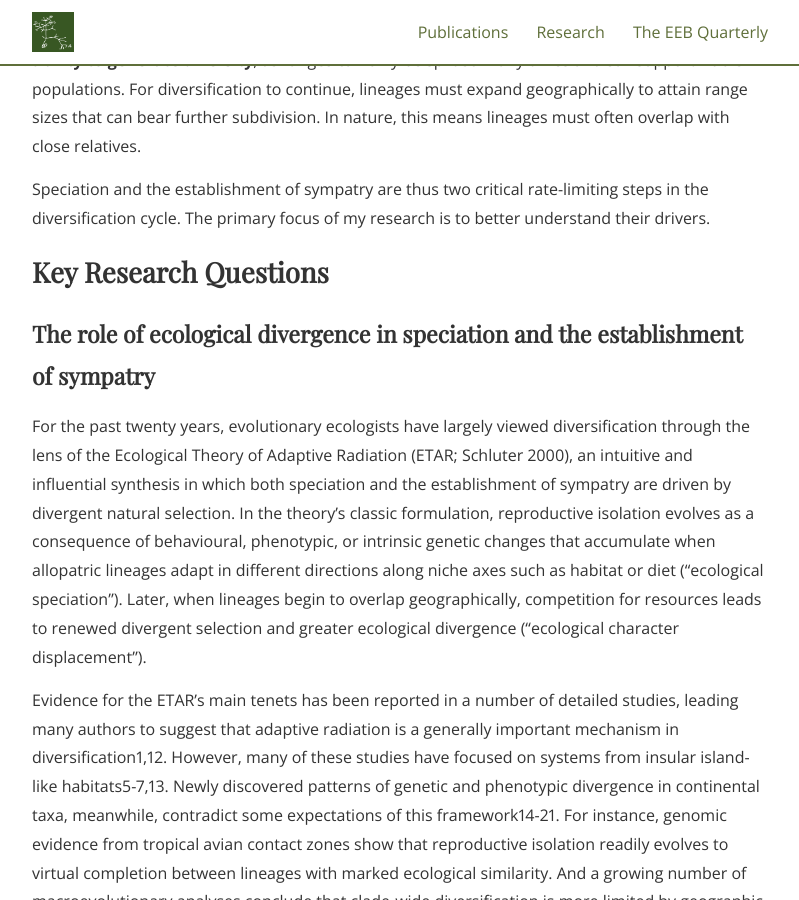
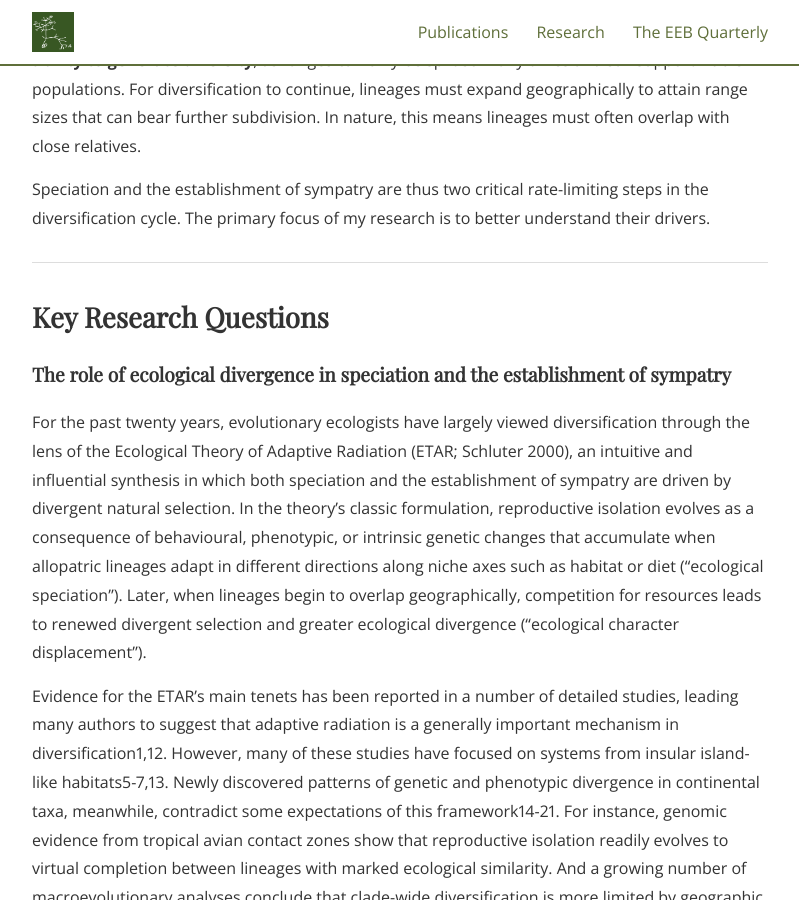
Before and after one commit to SeanASAnderson/SeanASAnderson.github.io, a Jekyll site: the page built from research.md, in a window 1280 px wide and 900 px high, scrolled down 358 px. Shown: the whole window, without its empty margins (240-1039 px from the left). Built offline with Jekyll 4.4.1, drawn with Linux system fonts in a browser that asks for light colours; nearby versions of some CDN libraries; some web fonts are replaced.

Commit message:
some text changes

```diff
--- a/research.md
+++ b/research.md
@@ -11,9 +11,11 @@ While the first requirement is self-evident, the second follows from the fact th
 
 Speciation and the establishment of sympatry are thus two critical rate-limiting steps in the diversification cycle. The primary focus of my research is to better understand their drivers.
 
+---
+
 ## Key Research Questions
 
-### The role of ecological divergence in speciation and the establishment of sympatry
+#### The role of ecological divergence in speciation and the establishment of sympatry
 
 For the past twenty years, evolutionary ecologists have largely viewed diversification through the lens of the Ecological Theory of Adaptive Radiation (ETAR; Schluter 2000), an intuitive and influential synthesis in which both speciation and the establishment of sympatry are driven by divergent natural selection. In the theory's classic formulation, reproductive isolation evolves as a consequence of behavioural, phenotypic, or intrinsic genetic changes that accumulate when allopatric lineages adapt in different directions along niche axes such as habitat or diet (“ecological speciation”). Later, when lineages begin to overlap geographically, competition for resources leads to renewed divergent selection and greater ecological divergence (“ecological character displacement”).
 
@@ -21,7 +23,7 @@ Evidence for the ETAR's main tenets has been reported in a number of detailed st
 
 An outstanding question is whether ecological divergence is generally required for speciation or coexistence in the more complex ecological theatres in which diversity most generally evolves.
 
-#### Approaches
+##### Approaches
 
 Addressing the generality of ecological divergence as an engine of diversification requires a comparative statistical approach. While fine-grained ecological details can't feasibly be obtained for very large numbers of lineages, ecological *differences* between closely related species can be inferred from differences in ecomorphology. Such ecological trait measurements are much more readiliy obtainable from field and museum specimens. I thus work with and formulate statistical models and simulation-based models of trait divergence between closely related lineage pairs.
 
@@ -30,6 +32,8 @@ Addressing the generality of ecological divergence as an engine of diversificati
 **Addressing Speciaton**: mixture models (Anderson et al. *Under Review*)
 
 **Addressing Sympatry**  models to distinguish between character displacement and species sorting (Anderson and Weir 2021)
+
+
 
 {% comment %}
 
```
